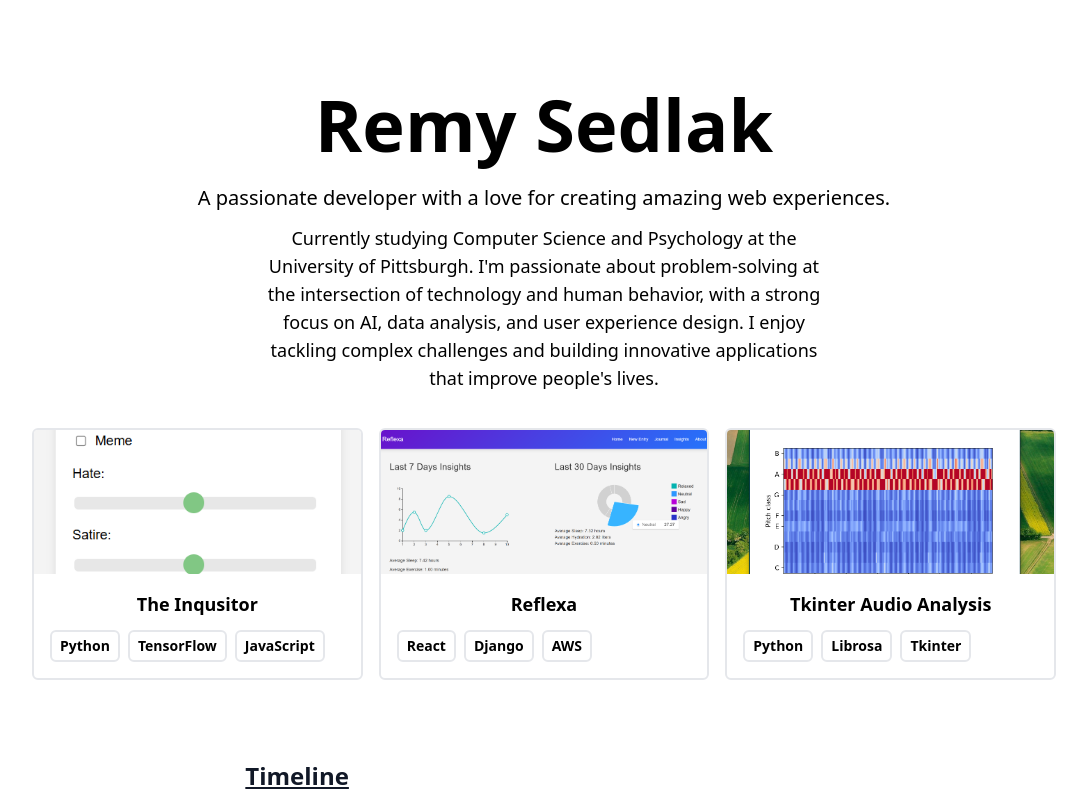
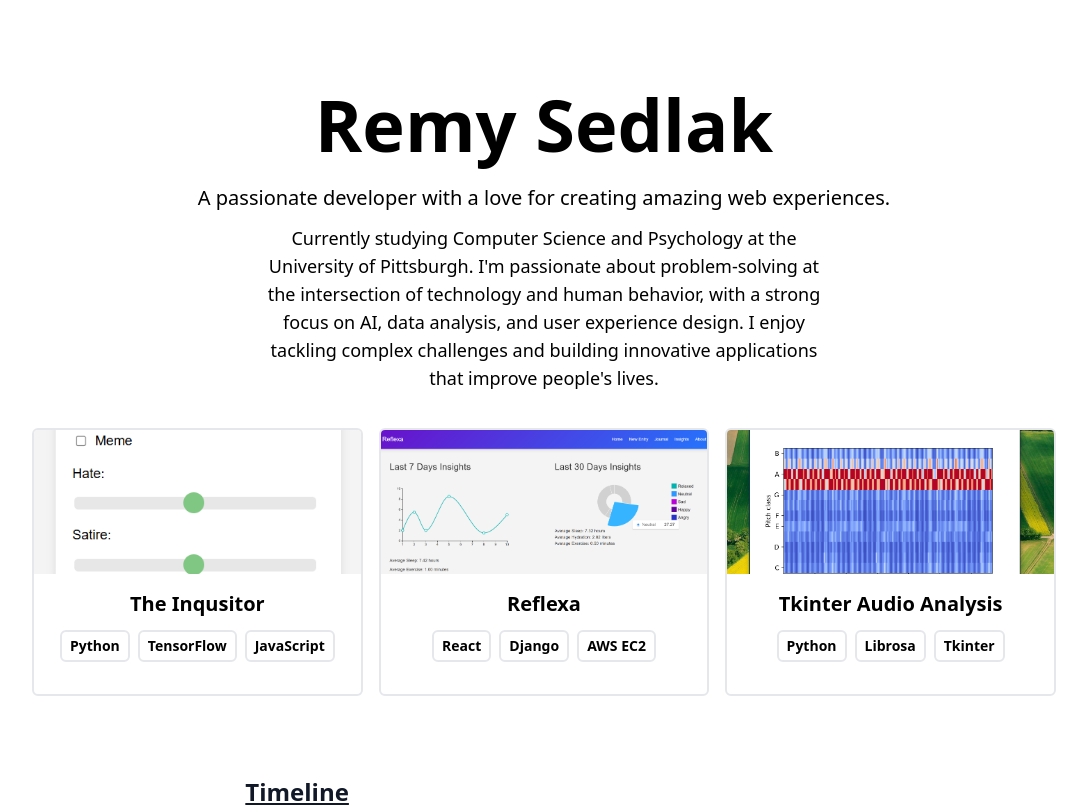
Before and after one commit to remysedlak/portfolio, a React (Vite) app: page / in a window 1280 px wide. Shown: the top 807 px of the page, without its empty margins (96-1183 px from the left). Built offline with nearby package versions, Linux system fonts and the light colour scheme.

Commit message:
Add link prop to PortfolioItem and update portfolio data with new stack details

```diff
--- a/src/components/Portfolio.jsx
+++ b/src/components/Portfolio.jsx
@@ -12,6 +12,7 @@ function Portfolio() {
                         imgUrl={project.imgUrl}
                         title={project.title}
                         stack={project.stack}
+                        link={project.link}
                     />
                 ))}
             </div>
--- a/src/components/PortfolioItem.jsx
+++ b/src/components/PortfolioItem.jsx
@@ -2,18 +2,21 @@ import React from 'react';
 
 function PortfolioItem({ title, imgUrl, stack, link }) {
     return (
-        <div className="border-2 border-stone-900 rounded-md overflow-hidden">
+        <div className="border-2 border-stone-900 rounded-md overflow-hidden cursor-pointer">
             <a href={link} target="_blank" rel="noopener noreferrer">
-                <img
-                    src={imgUrl}
-                    alt="portfolio"
-                    className="w-full h-36 md:h-38 object-cover cursor-pointer"
-                />
+
+
+            <img
+                src={imgUrl}
+                alt={title}
+                className="w-full h-36 md:h-38 object-cover"
+            />
             </a>
+
             <div className="w-full p-4">
-                <h3 className="txt-lg text-center md:txt-xl mb-2 md:mb-3 font-semibold">{title}</h3>
+                <h3 className="text-lg text-center md:text-xl mb-2 md:mb-3 font-semibold">{title}</h3>
                 <p className="flex flex-wrap gap-2 flex-row items-center
-                    justify-start text-xs md:text-sm">
+                    justify-center text-xs md:text-sm">
                     {stack.map((item, index) => (
                         <span className="inline-block px-2 py-1 font-semibold border-2 border-stone-900 rounded-md"
                             key={index}>
@@ -21,6 +24,8 @@ function PortfolioItem({ title, imgUrl, stack, link }) {
                         </span>
                     ))}
                 </p>
+                <div className="flex justify-center mt-4">
+                </div>
             </div>
         </div>
     );
--- a/src/data/portfolio.js
+++ b/src/data/portfolio.js
@@ -8,7 +8,7 @@ const portfolio = [
     {
         imgUrl: 'assets/reflexa.jpg',
         title: 'Reflexa',
-        stack: ['React', 'Django', 'AWS'],
+        stack: ['React', 'Django', 'AWS EC2'],
         link: 'https://github.com/remysedlak/Reflexa'
     },
 
```
Also changed, not shown: public/assets/github-mark.svg (added).
